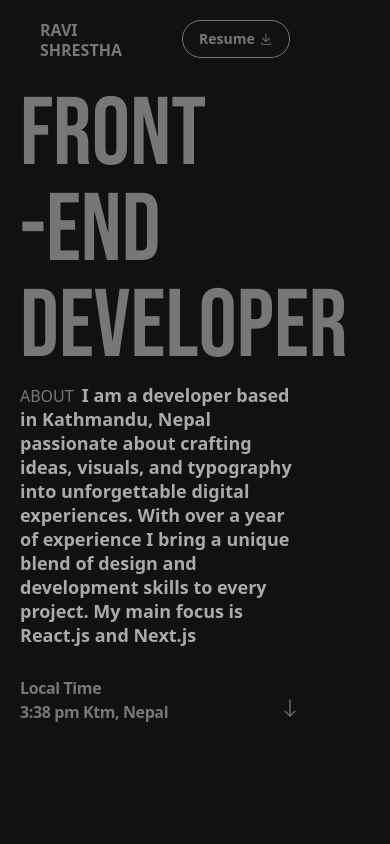
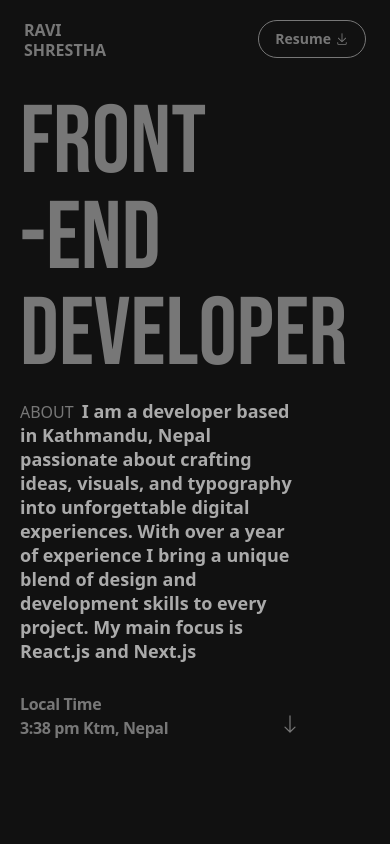
Before and after one commit to stharavi01/react-portfolio, a React (Vite) app: page / in a window 390 px wide. Shown: the top 844 px of the page. Built offline with nearby package versions, Linux system fonts and the light colour scheme.

Commit message:
add animations

```diff
--- a/src/components/Contact.jsx
+++ b/src/components/Contact.jsx
@@ -30,9 +30,9 @@ const Contact = () => {
 			</div>
 
 			{/* Grid container */}
-			<div className="grid-container grid grid-cols-[1fr 1fr] lg:grid-cols-[50%_25%_1fr] gap-12 pt-16 mt-6  ">
+			<div className="grid-container grid grid-cols-[1fr 1fr] lg:grid-cols-[50%_25%_1fr] gap-6 md:gap-12 md:pt-16 mt-6">
 				{/* Left grid */}
-				<div className="">
+				<div className="hidden md:block">
 					<p className="border-b border-black uppercase text-bold text-lg font-OpenSauce-Bold tracking-tight">
 						Navigation
 					</p>
--- a/src/components/Home.jsx
+++ b/src/components/Home.jsx
@@ -9,7 +9,7 @@ const Home = () => {
 				id="about"
 				className="h-screen w-full relative px-5 md:px-10 bg-black text-darkWhite">
 				<div className="heading-container ">
-					<div className="text-[6rem] py-2 md:py-7 lg:text-[18.5rem] font-BebasNeue lg:tracking-[-0.4rem] sm:tracking-normal leading-none flex flex-col">
+					<div className="text-[6rem] py-4 lg:text-[18.5rem] font-BebasNeue lg:tracking-[-0.4rem] sm:tracking-normal leading-none flex flex-col">
 						<div>
 							<span className="text-hover">F</span>
 							<span className="text-hover">R</span>
--- a/src/components/Navbar.jsx
+++ b/src/components/Navbar.jsx
@@ -5,7 +5,7 @@ import { TbEqual } from "react-icons/tb";
 const Navbar = () => {
 	return (
 		<>
-			<header className="font-semibold md:text-sm leading-tight text-darkWhite bg-black w-full grid grid-cols-[20%_1fr] lg:grid-cols-2 gap-20 md:gap-50 px-10 lg:px-14 py-5 sm:px-10">
+			<header className="font-semibold md:text-sm leading-tight text-darkWhite bg-black w-full grid grid-cols-[20%_1fr] lg:grid-cols-2 gap-20 md:gap-50 px-6 lg:px-14 py-5 sm:px-10">
 				{/* navigation icon */}
 				<div className="bg-gray rounded-full w-[4.3rem] h-[4.3rem] absolute top-8 z-10 flex justify-center items-center opacity-0">
 					<TbEqual size={50} className="text-lightBlack" />
@@ -20,7 +20,7 @@ const Navbar = () => {
 				</div>
 
 				{/* Right column */}
-				<div className="flex flex-col md:flex-row gap-y-4 justify-between">
+				<div className="flex flex-col md:flex-row gap-y-4 items-end md:justify-between">
 					<p className=" uppercase sm:flex text-hover md:w-[30%] hidden ">
 						Front end developer folio / 2023 - 2024
 					</p>
@@ -29,11 +29,13 @@ const Navbar = () => {
 						Open for offers & internships -
 					</p>
 
-					<a href={Resume} download="downloaded-resume.pdf" className="">
-						<button className="px-4 py-2 lg:mt-[-0.4rem] text-sm rounded-full border hover:text-slate-50 flex items-center gap-1 cursor-pointer text-hover">
-							Resume <GoDownload />
-						</button>
-					</a>
+					<div className="justify-end">
+						<a href={Resume} download="downloaded-resume.pdf">
+							<button className="px-4 py-2 lg:mt-[-0.4rem] text-sm rounded-full border hover:text-slate-50 flex items-center gap-1 cursor-pointer text-hover">
+								Resume <GoDownload />
+							</button>
+						</a>
+					</div>
 				</div>
 			</header>
 		</>
```
